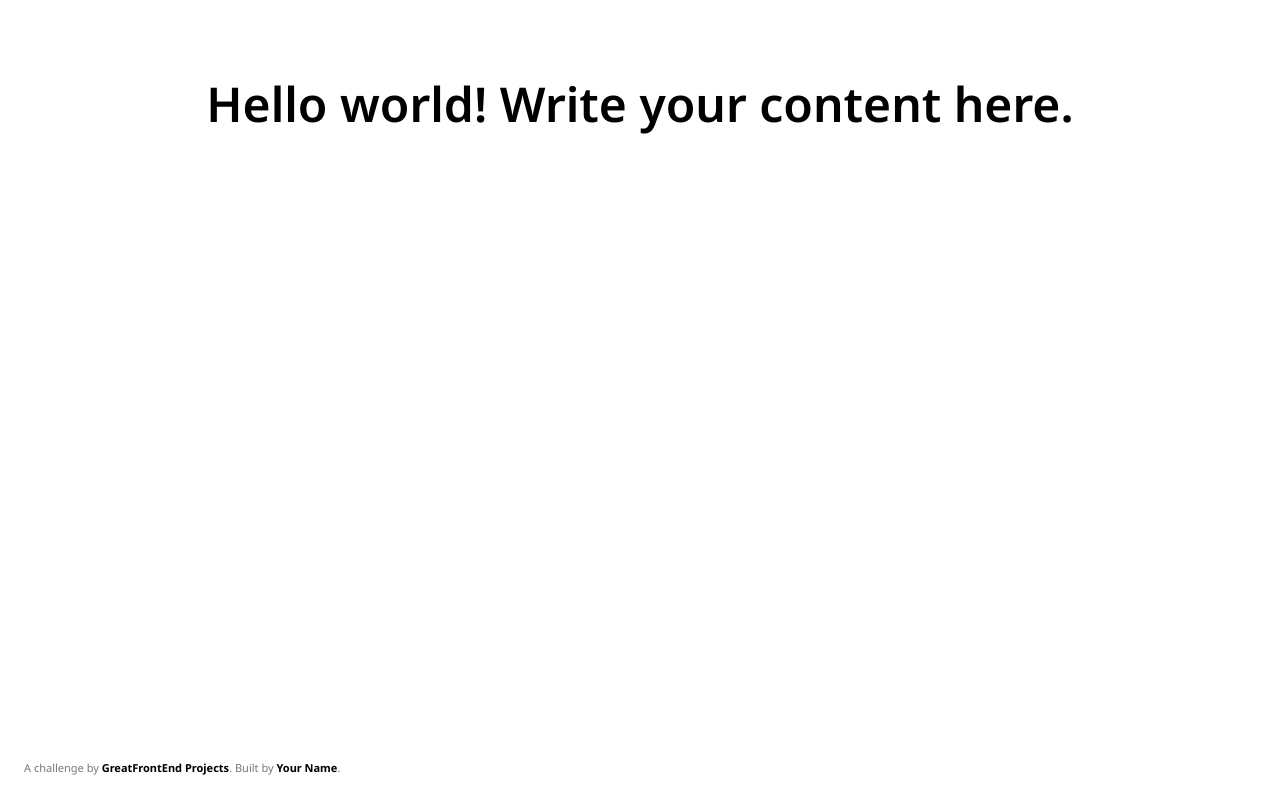
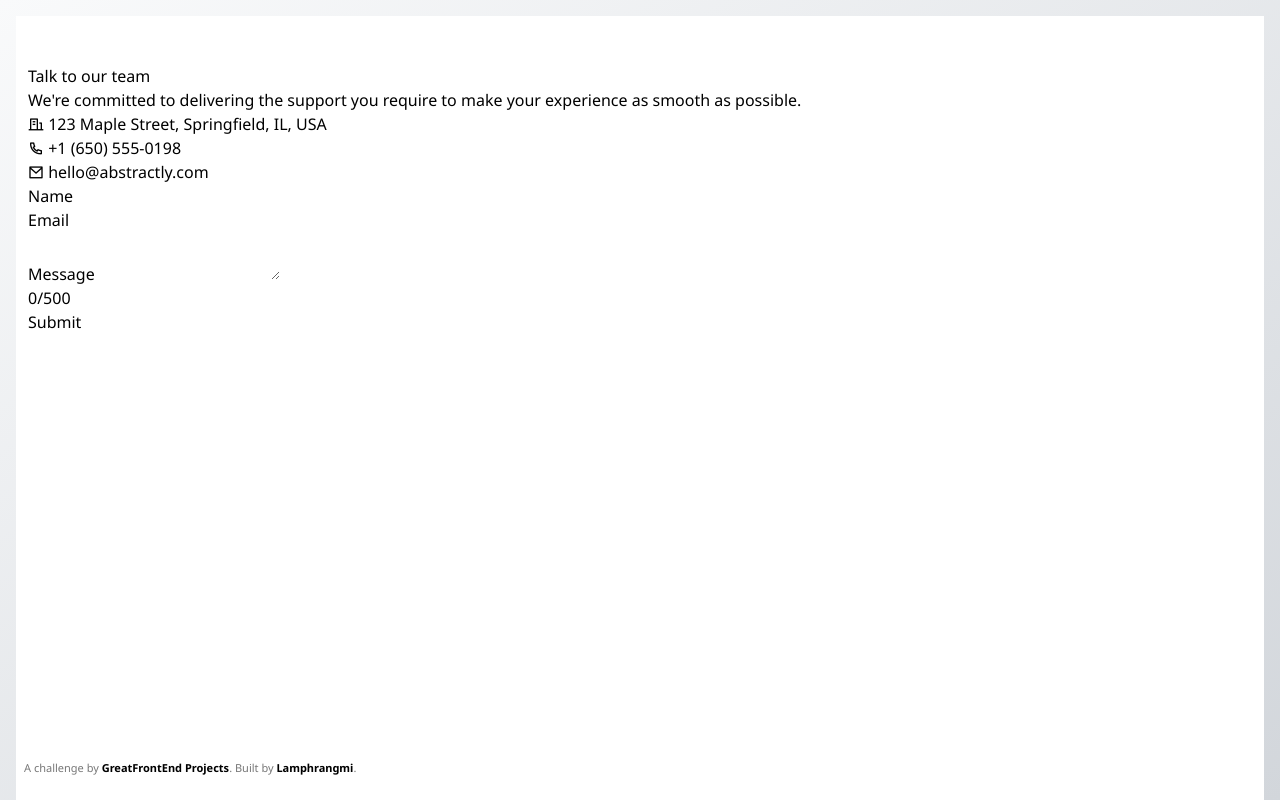
Before and after one commit to Lamphrangmi-Lamin/contact-section, a plain HTML site: page index.html in a window 1280 px wide. Drawn offline with nearby package versions, Linux system fonts and the light colour scheme.

Commit message:
feat: add initial html structure

```diff
--- a/index.html
+++ b/index.html
@@ -29,10 +29,55 @@
   </head>
   <body>
     <!-- Add your site or application content here -->
-    <h1 class="text-5xl text-center font-semibold pt-20">
-      Hello world! Write your content here.
-    </h1>
+    <main class="bg-gradient-to-br from-[#F9FAFB] to-[#D2D6DB] h-screen overflow-auto">
+      <section class="bg-white px-3 py-12 m-4 h-full">
+        <!-- Left section -->
+        <div class="">
+          <h2>Talk to our team</h2>
+          <p>
+            We're committed to delivering the support you require to make your experience as smooth as possible.
+          </p>
 
+          <!-- Team info -->
+           <div class="">
+            <div class="">
+              <i class="ri-building-line"></i>
+              <span>123 Maple Street, Springfield, IL, USA</span>
+            </div>
+            <div class="">
+              <i class="ri-phone-line"></i>
+              <span>+1 (650) 555-0198</span>
+            </div>
+            <div class="">
+              <i class="ri-mail-line"></i>
+              <span>hello@abstractly.com</span>
+            </div>
+           </div>
+        </div>
+
+        <!-- Right Section -->
+         <div class="">
+           <form action="#" method="#">
+            <div class="">
+              <label for="name-input">Name</label>
+              <input required autocomplete="on" id="name-input" name="userName" type="text">
+            </div>
+
+            <div class="">
+              <label for="email-input">Email</label>
+              <input required autocomplete="on" id="email-input" name="userEmail" type="email">
+            </div>
+
+            <div class="">
+              <label for="message-input">Message</label>
+              <textarea aria-describedby="message-input" required autocomplete="on" name="userMessage" id="message-input"></textarea>
+              <div class="">0/500</div>
+              <button>Submit</button>
+            </div>
+           </form>
+         </div>
+      </section>
+    </main>
     <!-- Talk to our team
       We're committed to delivering the support you require to make your experience as smooth as possible.
       123 Maple Street, Springfield, IL, USA
@@ -57,7 +102,7 @@
         >GreatFrontEnd Projects</a
       >. Built by
       <a href="https://www.greatfrontend.com/u/your_username" target="_blank"
-        >Your Name</a
+        >Lamphrangmi</a
       >.
     </div>
     <script src="js/index.js"></script>
```
